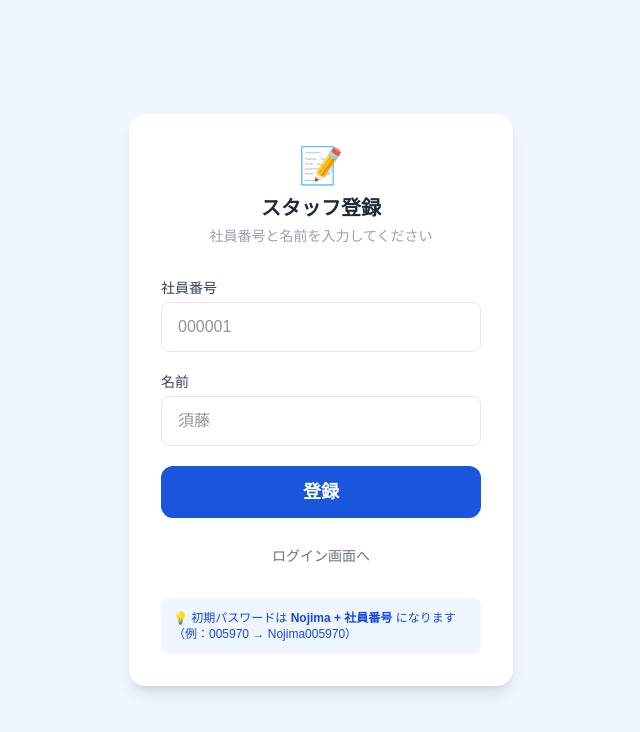
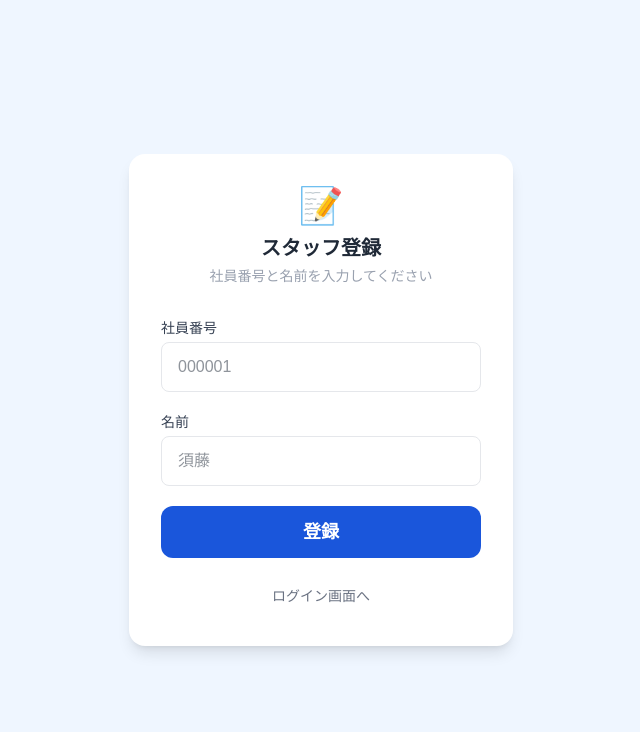
Before and after one commit to eita910/ai-store-assist, a Next.js app: page /signup in a window 1280 px wide. Shown: the top 732 px of the page, without its empty margins (319-959 px from the left). Built offline with nearby package versions, Linux system fonts and the light colour scheme; no server answers.

Commit message:
signup: 初期パスワードのヒント表示を削除（社内周知ルールに変更）

```diff
--- a/app/signup/page.tsx
+++ b/app/signup/page.tsx
@@ -162,12 +162,7 @@ export default function SignupPage() {
           </button>
         </form>
 
-        <div className="mt-6 p-3 bg-blue-50 rounded-lg">
-          <p className="text-xs text-blue-700">
-            💡 初期パスワードは <strong>Nojima + 社員番号</strong> になります
-            <br />（例：005970 → Nojima005970）
-          </p>
-        </div>
+        {/* 初期パスワードのルールは社内で別途周知 */}
       </div>
     </div>
   )
```
